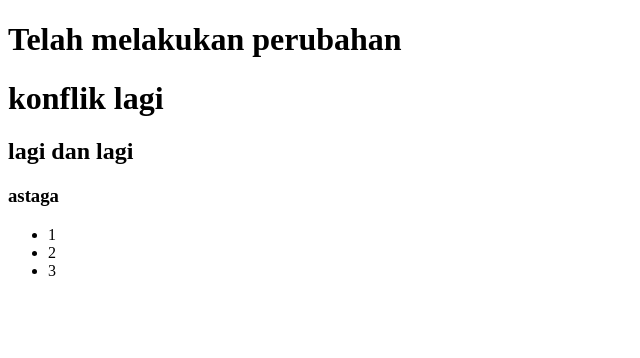
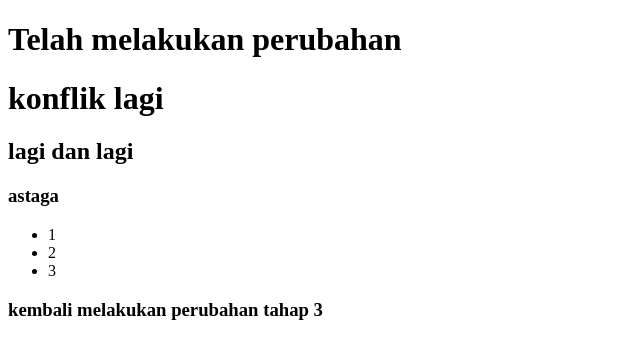
Before and after one commit to poponatwalteraw/remote-branch, a plain HTML site: page index.html in a window 1280 px wide. Shown: the whole page, without its empty margins (0-640 px from the left). Drawn offline with Linux system fonts and the light colour scheme.

Commit message:
fix conflik di fd1 dan melanjutkan rebase

```diff
--- a/index.html
+++ b/index.html
@@ -16,5 +16,6 @@
 		<li>3</li>
 	</ul>
 
+	<h3>kembali melakukan perubahan tahap 3</h3>
 </body>
 </html>
```
